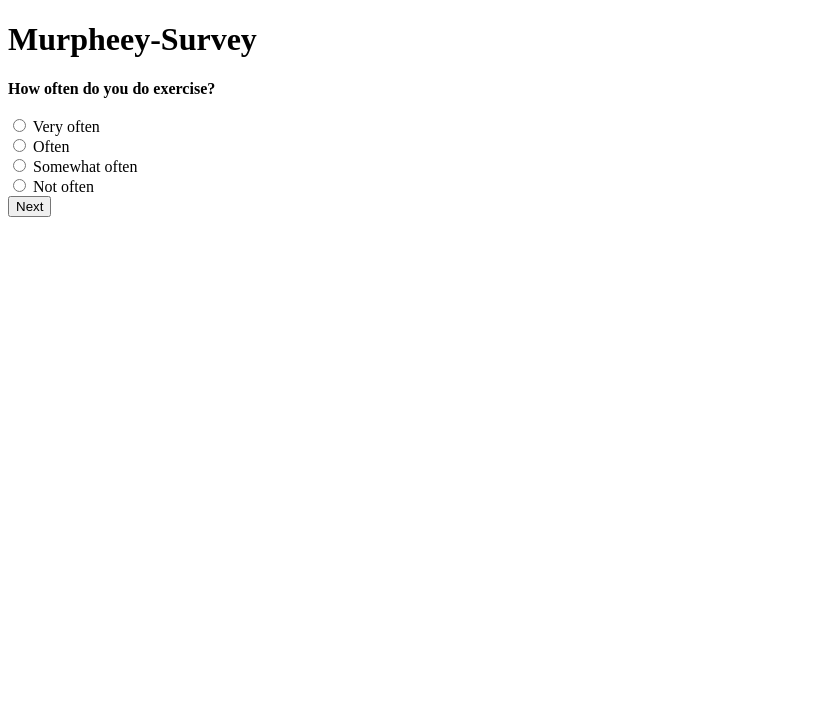
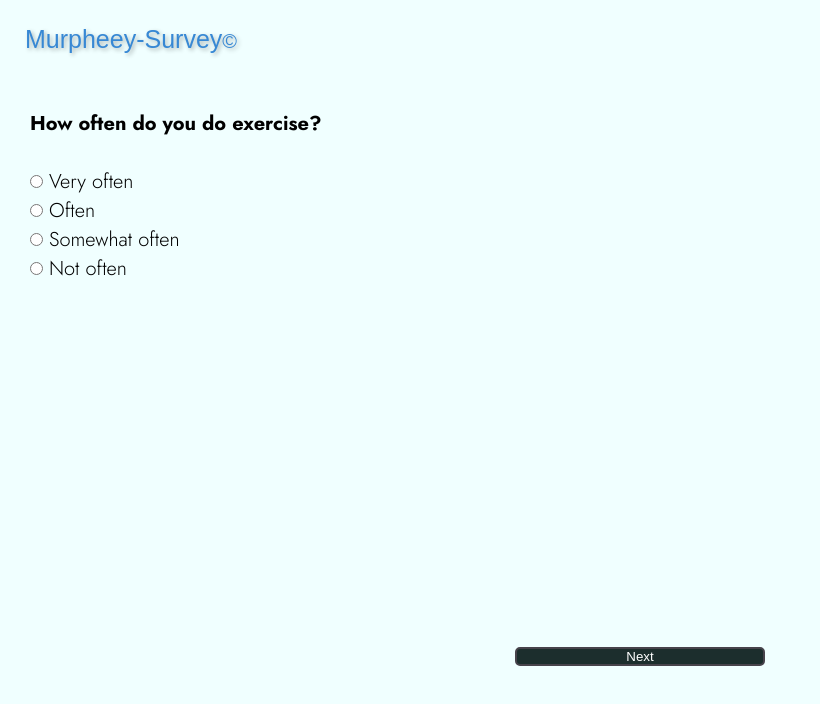
Before and after one commit to murphyologo/Murpheey-Survey, a plain HTML site: page questions/eight.html in a window 1280 px wide. Shown: the whole page, without its empty margins (0-820 px from the left). Drawn offline with Linux system fonts and the light colour scheme; the site is published under a folder, as on GitHub Pages, so addresses that start at the root find nothing; a web font is replaced by a local one.

Commit message:
second commit

```diff
--- a/questions/eight.html
+++ b/questions/eight.html
@@ -5,7 +5,7 @@
     <meta http-equiv="X-UA-Compatible" content="IE=edge">
     <meta name="viewport" content="width=device-width, initial-scale=1.0">
     <title>Murpheey-Survey</title>
-    <link rel="stylesheet" href="/questions/style.css">
+    <link rel="stylesheet" href="style.css">
 </head>
 <body>
     <h1 class="head">Murpheey-Survey</h1>
```
Also changed, not shown: questions/five.html (+1 -1 lines), questions/four.html (+1 -1 lines), questions/nine.html (+1 -1 lines), questions/seven.html (+1 -1 lines), questions/six.html (+1 -1 lines), questions/ten.html (+1 -1 lines), questions/three.html (+1 -1 lines), questions/two.html (+1 -1 lines).
